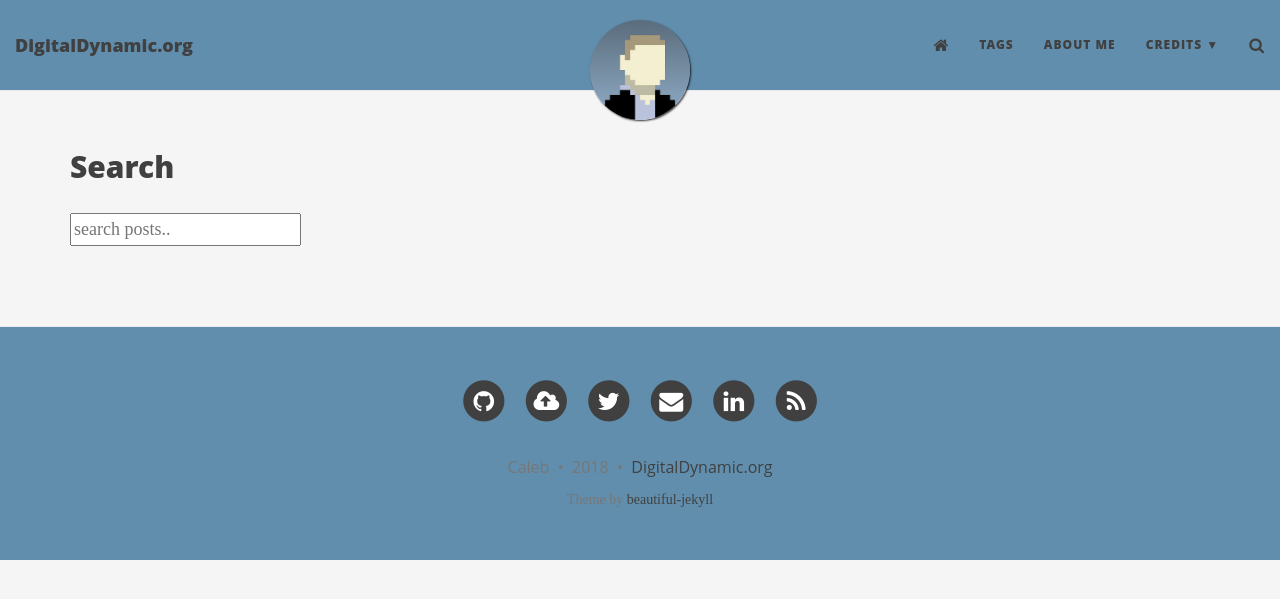
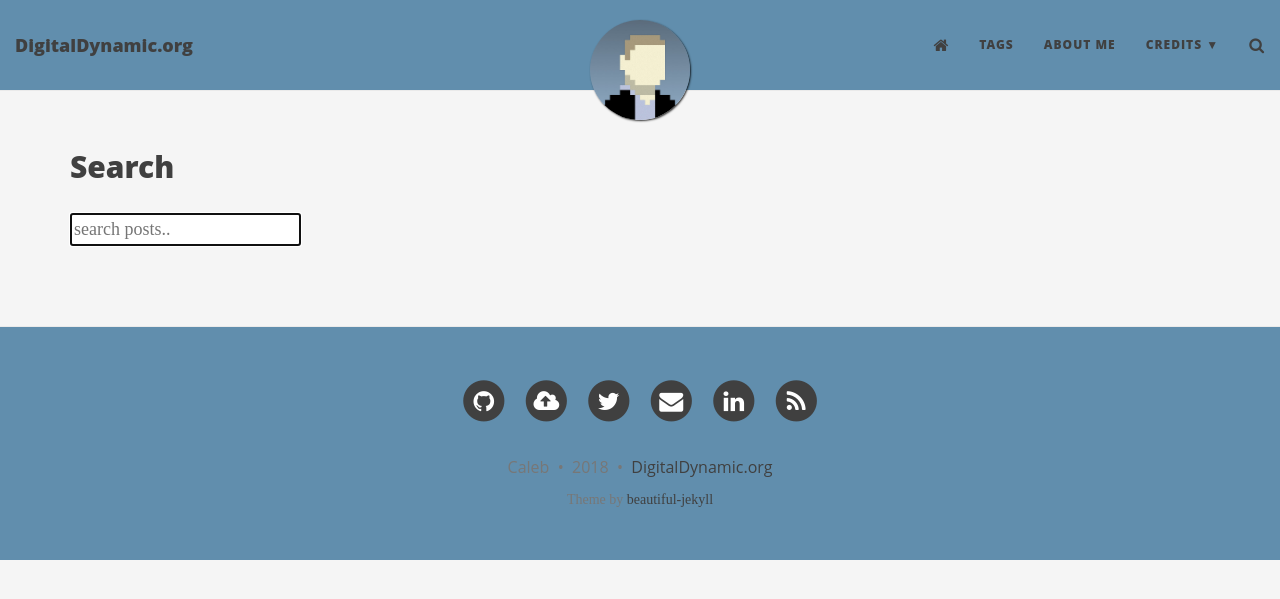
Before and after one commit to crankycaleb/pro, a Jekyll site: the page built from search.md, in a window 1280 px wide. Shown: the top 599 px of the page. Built offline with Jekyll 4.4.1, drawn with Linux system fonts in a browser that asks for light colours; nearby versions of some CDN libraries.

Commit message:
Update search.md

```diff
--- a/search.md
+++ b/search.md
@@ -8,6 +8,6 @@ group:          navigation
 
 ## Search
 
-<input type="text" id="search-input" placeholder="search posts..">
+<input type="text" id="search-input" autofocus="autofocus" placeholder="search posts..">
 <br/>
 <div id="results-container"></div>
```
